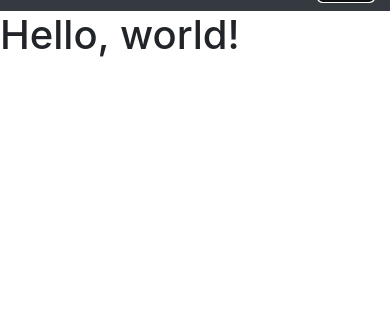
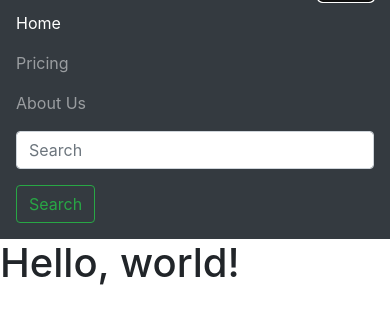
Before and after one commit to oabanin/bootstrap-learning, a plain HTML site: page index.html in a window 390 px wide. Both pictures are taken after a click on the button "Toggle navigation". Shown: the part 47-370 px from the top of the page. Drawn offline with Linux system fonts and the light colour scheme.

Commit message:
add sticky top menu

```diff
--- /dev/null
+++ b/css/style.css
@@ -0,0 +1,3 @@
+body {
+    height:2000px;
+}
--- a/index.html
+++ b/index.html
@@ -8,29 +8,31 @@
 
     <!-- Bootstrap CSS -->
     <link rel="stylesheet" href="./css/bootstrap.min.css">
+    <link rel="stylesheet" href="./css/style.css">
     <title>Hello, world!</title>
 </head>
 
 <body>
-    <nav class="navbar navbar-expand-lg navbar-dark bg-dark">
+    <nav class="navbar navbar-expand-lg navbar-dark bg-dark sticky-top">
         <a href="#" class="navbar-brand">
             <img src="https://upload.wikimedia.org/wikipedia/commons/thumb/b/b2/Bootstrap_logo.svg/512px-Bootstrap_logo.svg.png"
                 alt="logo" width="30" height="30">
         </a>
-        <button class="navbar-toggler" type="button" data-toggle="collapse" data-target="#navbarSupport">
+        <button class="navbar-toggler" type="button" data-toggle="collapse" data-target="#navbarSupportedContent"
+            aria-controls="navbarSupportedContent" aria-expanded="false" aria-label="Toggle navigation">
             <span class="navbar-toggler-icon"></span>
         </button>
 
         <div class="collapse navbar-collapse" id="navbarSupportedContent">
             <ul class="navbar-nav mr-auto">
-                <li class="nav-item active"><a href="#" class="nav-link">Home</a></li>
-                <li class="nav-item"><a href="#" class="nav-link">Pricing</a></li>
-                <li class="nav-item"><a href="#" class="nav-link">About Us</a></li>
+                <li class="nav-item"><a href="#home" class="nav-link active">Home</a></li>
+                <li class="nav-item"><a href="#Pricing" class="nav-link">Pricing</a></li>
+                <li class="nav-item"><a href="#About" class="nav-link">About Us</a></li>
             </ul>
             <form class="form-inline my-2 my-lg-0">
-                <input type="text" class="form-control mr-sm-2">
+                <input type="text" class="form-control mr-sm-2" placeholder="Search" aria-label="Search">
             </form>
-
+            <button class="btn btn-outline-success my-2 my-sm-0">Search</button>
         </div>
     </nav>
     <h1>Hello, world!</h1>
```
